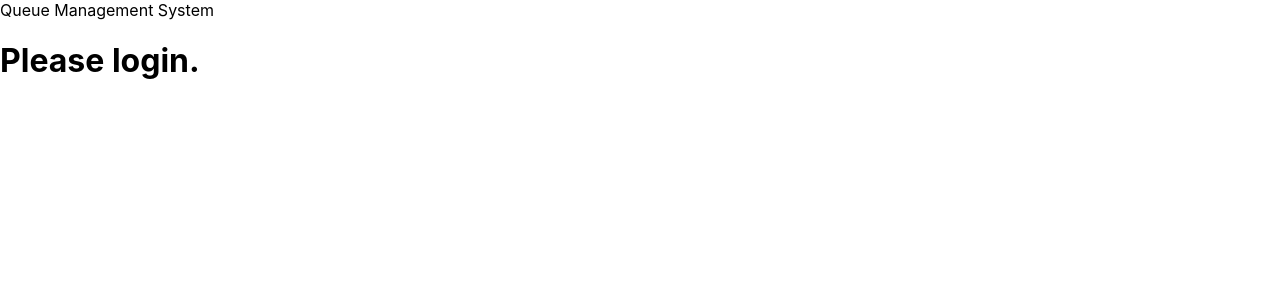
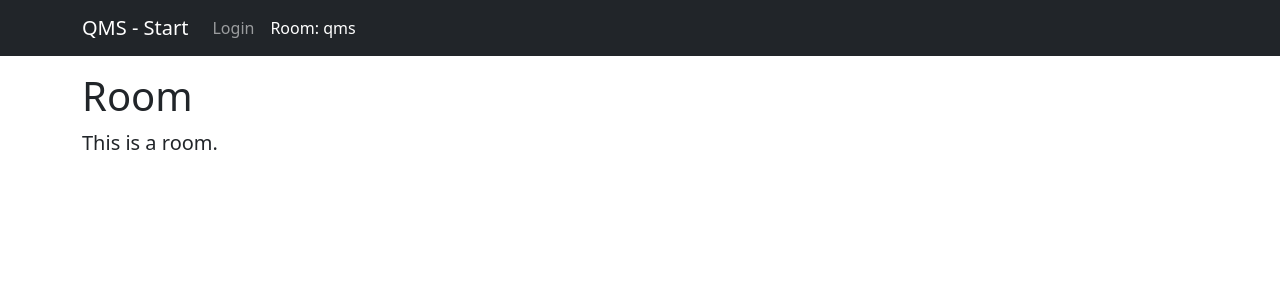
Before and after one commit to johlay/queue-management-system, a React (Create React App) app in the folder client/: page /room/qms in a window 1280 px wide. Shown: the top 300 px of the page. Built offline with nearby package versions, Linux system fonts and the light colour scheme.

Commit message:
Installed npm: react-router-dom, bootstrap, node-sass, socket.io-client + created components for qms-client side.

```diff
--- a/client/src/App.js
+++ /dev/null
@@ -1,10 +0,0 @@
-function App() {
-  return (
-    <div className="App">
-      <header className="App-header">Queue Management System</header>
-      <h1>Please login.</h1>
-    </div>
-  );
-}
-
-export default App;
--- /dev/null
+++ b/client/src/App.jsx
@@ -0,0 +1,28 @@
+import React from "react";
+import { BrowserRouter, Route, Switch } from "react-router-dom";
+import Login from "./components/login/Login";
+import Navigation from "./components/navigation/Navigation";
+import NotFound from "./components/notfound/NotFound";
+import Room from "./components/room/Room";
+import "./App.scss";
+
+class App extends React.Component {
+  render() {
+    return (
+      <div className="App">
+        <BrowserRouter>
+          <Navigation />
+          <main role="main" className="container my-3">
+            <Switch>
+              <Route exact path="/" component={Login} />
+              <Route path="/room/:id" component={Room} />
+              <Route component={NotFound} />
+            </Switch>
+          </main>
+        </BrowserRouter>
+      </div>
+    );
+  }
+}
+
+export default App;
--- /dev/null
+++ b/client/src/App.scss
@@ -0,0 +1,5 @@
+/**
+ * Main styles
+ */
+
+@import "~bootstrap/scss/bootstrap";
--- /dev/null
+++ b/client/src/components/login/Login.jsx
@@ -0,0 +1,12 @@
+import React from "react";
+
+const Login = () => {
+  return (
+    <div className="component-Login">
+      <h1>QMS</h1>
+      <p className="lead">Please login!</p>
+    </div>
+  );
+};
+
+export default Login;
--- /dev/null
+++ b/client/src/components/navigation/Navigation.jsx
@@ -0,0 +1,45 @@
+import React from "react";
+import { Link, NavLink, withRouter } from "react-router-dom";
+
+const Navigation = () => {
+  return (
+    <nav>
+      <nav className="navbar navbar-expand-md navbar-dark bg-dark">
+        <div className="container">
+          <Link to="/" className="navbar-brand">
+            QMS - Start
+          </Link>
+
+          <button
+            className="navbar-toggler"
+            type="button"
+            data-toggle="collapse"
+            data-target="#navbarMain"
+            aria-controls="navbarMain"
+            aria-expanded="false"
+            aria-label="Toggle navigation"
+          >
+            <span className="navbar-toggler-icon"></span>
+          </button>
+
+          <div className="collapse navbar-collapse" id="navbarMain">
+            <ul className="navbar-nav ml-auto">
+              <li className="nav-item">
+                <NavLink exact to="/" className="nav-link">
+                  Login
+                </NavLink>
+              </li>
+              <li className="nav-item">
+                <NavLink to="/room/qms" className="nav-link">
+                  Room: qms
+                </NavLink>
+              </li>
+            </ul>
+          </div>
+        </div>
+      </nav>
+    </nav>
+  );
+};
+
+export default withRouter(Navigation);
--- /dev/null
+++ b/client/src/components/notfound/NotFound.jsx
@@ -0,0 +1,11 @@
+import React from "react";
+
+const NotFound = () => {
+  return (
+    <div className="component-NotFound">
+      <p className="lead">Sorry, that page couldn't be found.</p>
+    </div>
+  );
+};
+
+export default NotFound;
--- /dev/null
+++ b/client/src/components/room/Room.jsx
@@ -0,0 +1,12 @@
+import React from "react";
+
+const Room = () => {
+  return (
+    <div className="component-Room">
+      <h1>Room</h1>
+      <p className="lead">This is a room.</p>
+    </div>
+  );
+};
+
+export default Room;
--- a/client/src/index.css
+++ /dev/null
@@ -1,13 +0,0 @@
-body {
-  margin: 0;
-  font-family: -apple-system, BlinkMacSystemFont, 'Segoe UI', 'Roboto', 'Oxygen',
-    'Ubuntu', 'Cantarell', 'Fira Sans', 'Droid Sans', 'Helvetica Neue',
-    sans-serif;
-  -webkit-font-smoothing: antialiased;
-  -moz-osx-font-smoothing: grayscale;
-}
-
-code {
-  font-family: source-code-pro, Menlo, Monaco, Consolas, 'Courier New',
-    monospace;
-}
--- a/client/src/index.js
+++ b/client/src/index.js
@@ -1,7 +1,6 @@
 import React from "react";
 import ReactDOM from "react-dom";
-import "./index.css";
-import App from "./App";
+import App from "./App.jsx";
 
 ReactDOM.render(
   <React.StrictMode>
```
Also changed, not shown: client/package.json (+7 -0 lines), 2 other files (tests, documents, lock files or other folders).
